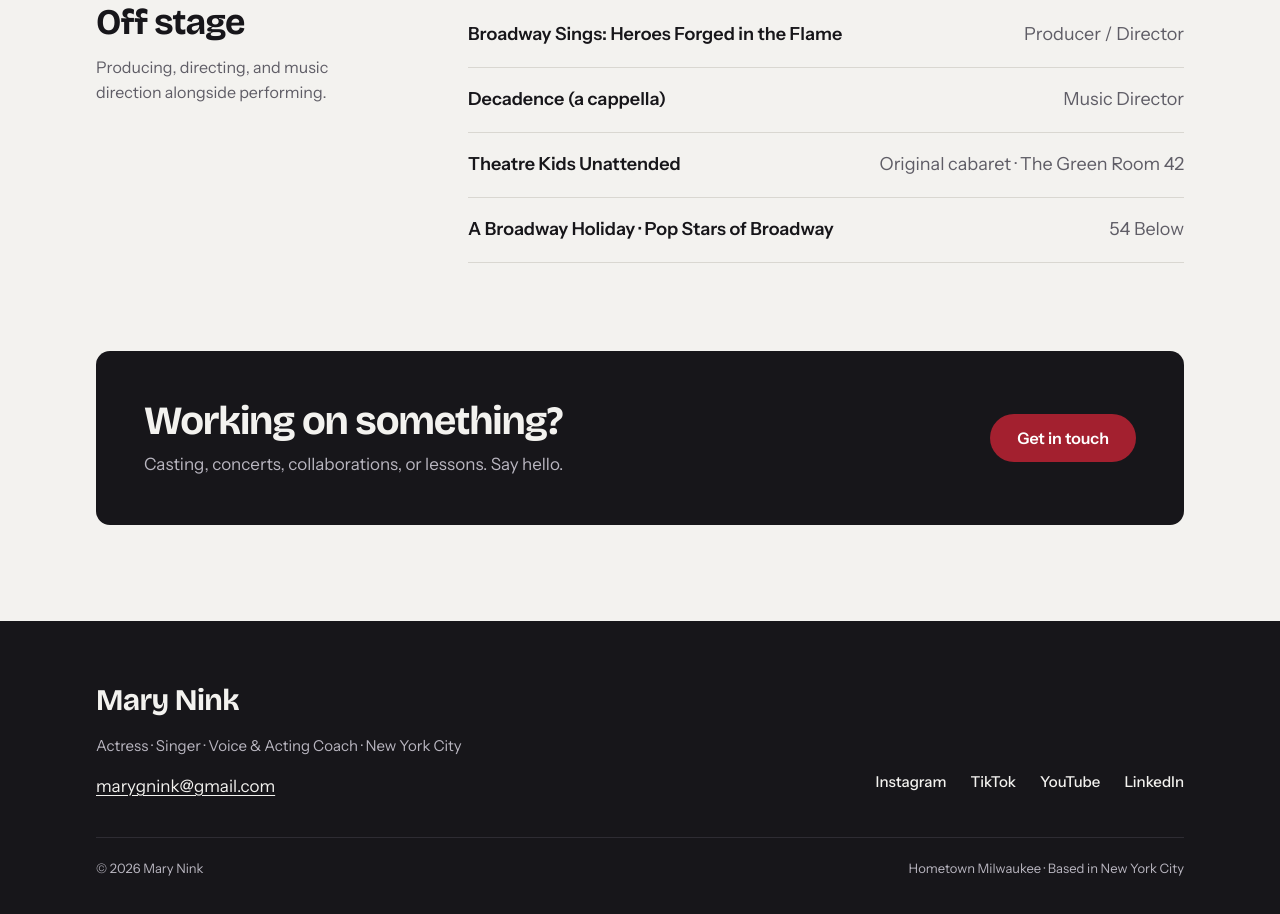
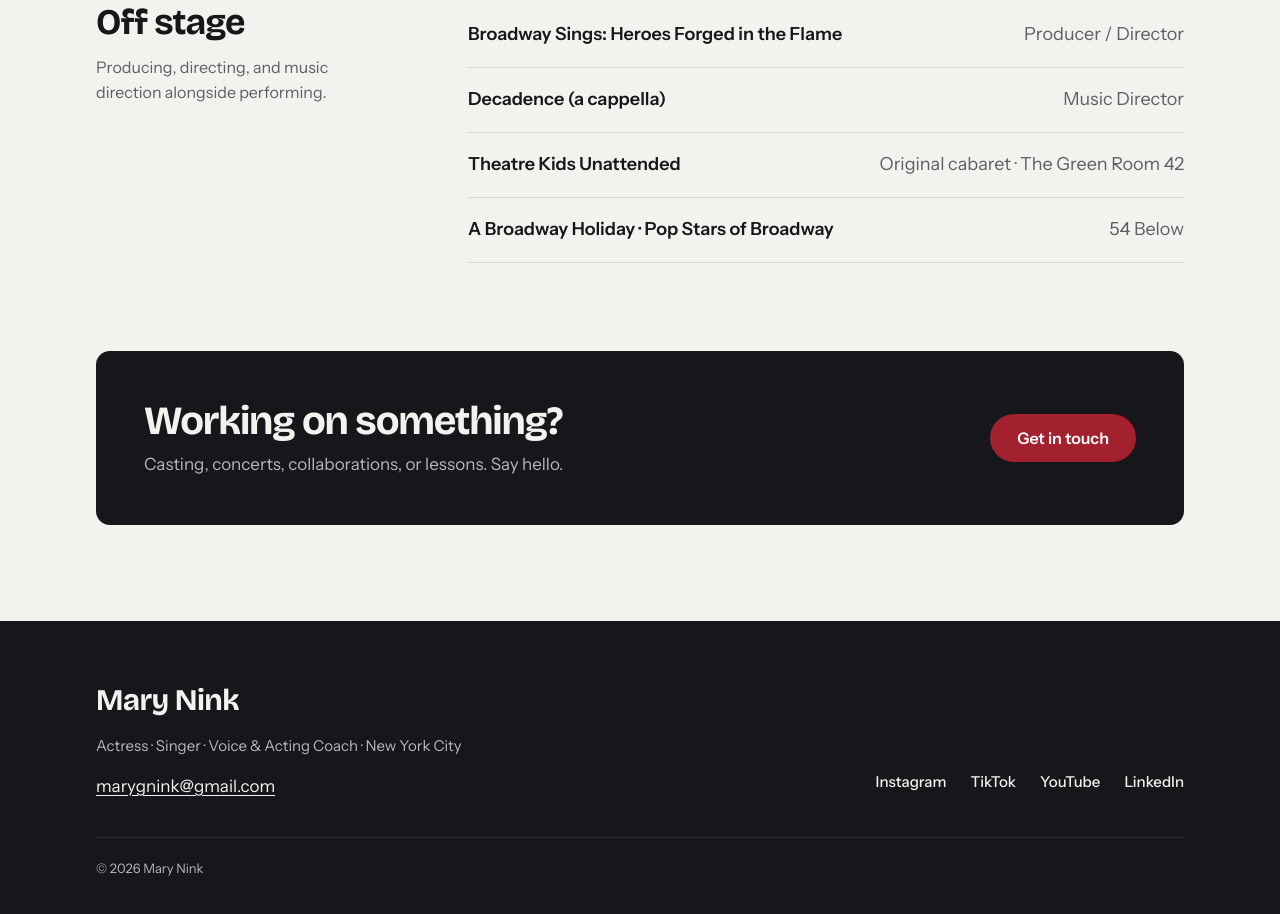
Before and after one commit to mott-lab/marynink, a plain HTML site: page about.html in a window 1280 px wide. Shown: the part 1561-2475 px from the top of the page. Drawn offline with nearby package versions, Linux system fonts and the light colour scheme.

Commit message:
Footer: remove 'Hometown Milwaukee · Based in New York City' line
Co-Authored-By: Claude Fable 5.1 <noreply@anthropic.com>
Claude-Session: https://claude.ai/code/session_01BaZf5eM7HSYV3GDWHsqvmv

```diff
--- a/about.html
+++ b/about.html
@@ -141,7 +141,6 @@
     </nav>
     <div class="site-footer__legal">
       <span>© <span id="year">2026</span> Mary Nink</span>
-      <span>Hometown Milwaukee · Based in New York City</span>
     </div>
   </div>
 </footer>
```
Also changed, not shown: contact.html (+0 -1 lines), index.html (+0 -1 lines), media.html (+0 -1 lines), resume.html (+0 -1 lines), teaching.html (+0 -1 lines).
